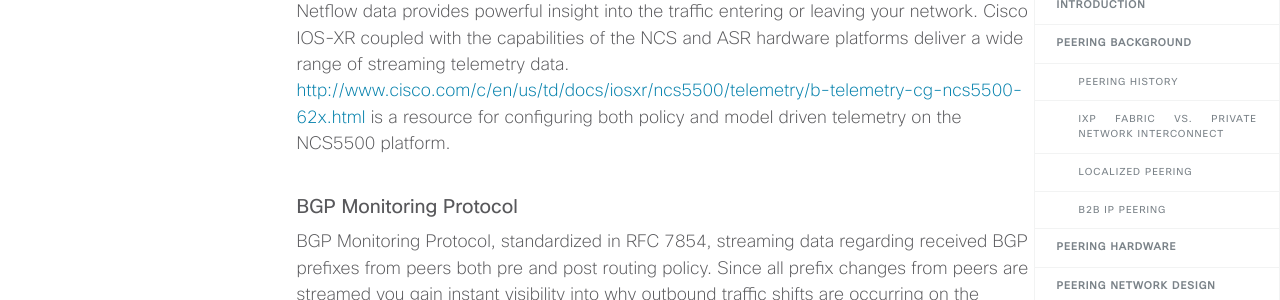
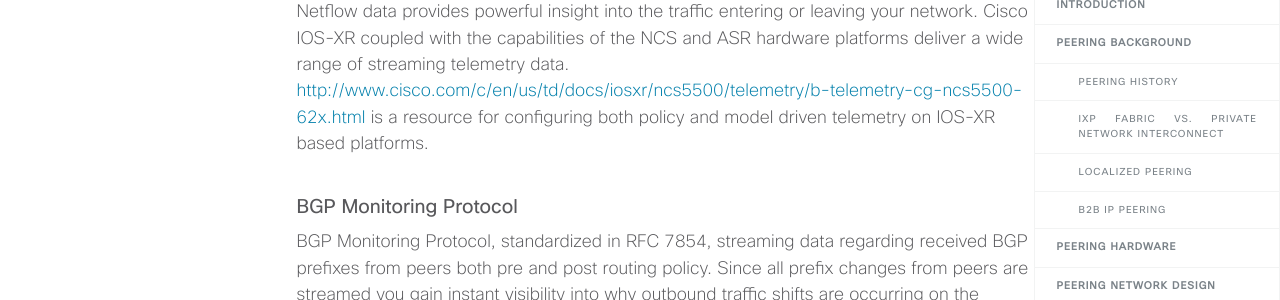
Before and after one commit to xrdocs/design, a Jekyll site: the page built from _blogs/2017-08-01-internet-edge-peering-current-practice.md, in a window 1280 px wide and 900 px high, scrolled down 7182 px. Shown: the part 151-451 px from the top of the window. Built offline with Jekyll 4.4.1, drawn with Linux system fonts in a browser that asks for light colours; comment, search, counter and statistics services are not loaded.

Commit message:
Formatting

```diff
--- a/_blogs/2017-08-01-internet-edge-peering-current-practice.md
+++ b/_blogs/2017-08-01-internet-edge-peering-current-practice.md
@@ -121,7 +121,7 @@ The most basic information needed on a per-peering connection basis is interface
 
 ### Model-Driven Telemetry
 
-Model-driven streaming telemetry is a foundational element to a modern peering network architecture. Apart from insights gained from the higher frequency of data like interface statistics, MDT also supports operational data such as BGP session state and BGP prefix counts. In addition to periodic streaming data, event driven streaming telemetry can also enhance peering monitoring and automation capabilities. In the case of a RSVP-TE or SR-TE enabled peering router, traffic matrix data can also be streamed and when combined with Netflow data provides powerful insight into the traffic entering or leaving your network. Cisco IOS-XR coupled with the capabilities of the NCS and ASR hardware platforms deliver a wide range of streaming telemetry data. <http://www.cisco.com/c/en/us/td/docs/iosxr/ncs5500/telemetry/b-telemetry-cg-ncs5500-62x.html> is a resource for configuring both policy and model driven telemetry on the NCS5500 platform.
+Model-driven streaming telemetry is a foundational element to a modern peering network architecture. Apart from insights gained from the higher frequency of data like interface statistics, MDT also supports operational data such as BGP session state and BGP prefix counts. In addition to periodic streaming data, event driven streaming telemetry can also enhance peering monitoring and automation capabilities. In the case of a RSVP-TE or SR-TE enabled peering router, traffic matrix data can also be streamed and when combined with Netflow data provides powerful insight into the traffic entering or leaving your network. Cisco IOS-XR coupled with the capabilities of the NCS and ASR hardware platforms deliver a wide range of streaming telemetry data. <http://www.cisco.com/c/en/us/td/docs/iosxr/ncs5500/telemetry/b-telemetry-cg-ncs5500-62x.html> is a resource for configuring both policy and model driven telemetry on IOS-XR based platforms.
 
 ### BGP Monitoring Protocol
 
```
